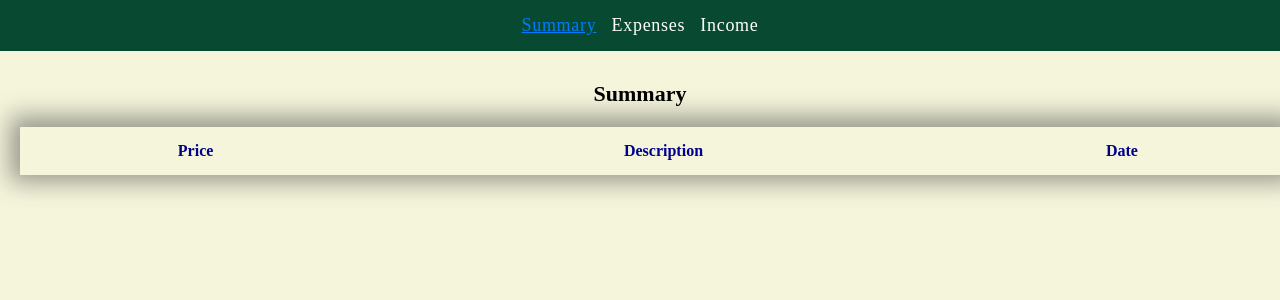
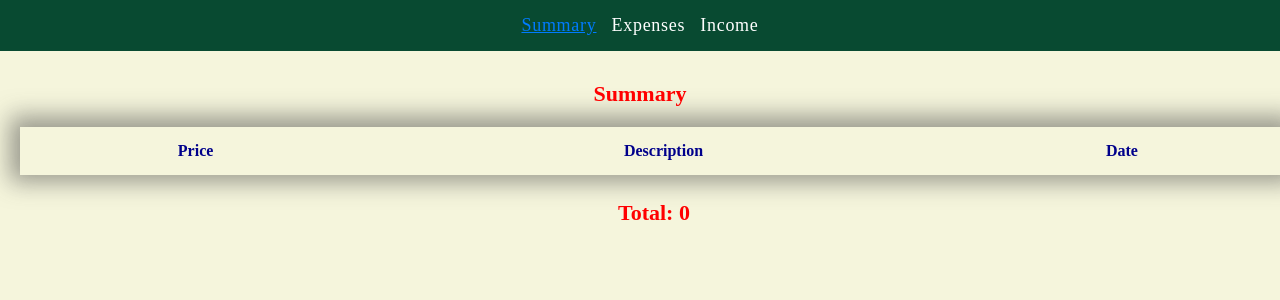
Before and after one commit to ToyEye/money-counter, a React (Vite) app: page / in a window 1280 px wide. Shown: the top 300 px of the page. Built offline with nearby package versions, Linux system fonts and the light colour scheme.

Commit message:
add total, replace forms

```diff
--- a/src/components/FinanceRow/FinanceRow.tsx
+++ b/src/components/FinanceRow/FinanceRow.tsx
@@ -4,7 +4,7 @@ import { MdOutlineChangeCircle, MdDeleteForever } from "react-icons/md";
 
 import { TableData, TableRow, BtnWrapper, Button } from "./FinanceRow.styled";
 import Modal from "../Modal/Modal";
-import ChangeForm from "../ChangeForm/ChangeForm";
+import ChangeForm from "../Form/ChangeForm/ChangeForm";
 
 import { deleteExpense } from "../../redux/money/reducer";
 import { IValues } from "../../types/types";
--- a/src/components/FinanceTable/FinanceTable.style.tsx
+++ b/src/components/FinanceTable/FinanceTable.style.tsx
@@ -9,6 +9,8 @@ export const Table = styled.table`
   box-shadow: -1px -2px 23px 9px rgba(71, 71, 71, 0.53);
   -webkit-box-shadow: -1px -2px 23px 9px rgba(71, 71, 71, 0.53);
   -moz-box-shadow: -1px -2px 23px 9px rgba(71, 71, 71, 0.53);
+
+  margin-bottom: 25px;
 `;
 
 export const TableHead = styled.thead``;
--- a/src/components/FinanceTable/FinanceTable.tsx
+++ b/src/components/FinanceTable/FinanceTable.tsx
@@ -1,6 +1,8 @@
 import FinanceRow from "../FinanceRow/FinanceRow";
+import { useEffect, useState } from "react";
 
 import Section from "../Section/Section";
+import { Heading } from "../Heading/Heading.styled";
 
 import {
   Table,
@@ -16,9 +18,33 @@ import { IValues, TType } from "../../types/types";
 import useReduxState from "../../hooks/useReduxState";
 
 const FinanceTable = ({ type }: TType) => {
+  const [count, setCount] = useState(0);
+
   const account = useReduxState(type);
 
   const sort = sortForDate(account);
+
+  useEffect(() => {
+    const sortMoney = (type: string): number => {
+      return account
+        .filter((t) => t.type === type)
+        .map((t) => t.price)
+        .reduce((sum, mon) => sum + Number(mon), 0);
+    };
+
+    if (type === "summary") {
+      const expressMoney = sortMoney("expenses");
+
+      const incomeMoney = sortMoney("income");
+
+      setCount(incomeMoney - expressMoney);
+    } else {
+      const count = account
+        .map((t) => t.price)
+        .reduce((sum, t) => sum + Number(t), 0);
+      setCount(count);
+    }
+  }, [account, type]);
 
   return (
     <Section>
@@ -42,6 +68,9 @@ const FinanceTable = ({ type }: TType) => {
           })}
         </TableBody>
       </Table>
+      <Heading as="h1" className={type} count={count > 0 ? true : false}>
+        Total: <span>{count}</span>
+      </Heading>
     </Section>
   );
 };
--- a/src/components/Heading/Heading.styled.tsx
+++ b/src/components/Heading/Heading.styled.tsx
@@ -3,6 +3,7 @@ import styled from "styled-components";
 interface HeadingProps {
   as?: keyof JSX.IntrinsicElements;
   color?: string;
+  count?: boolean;
 }
 
 export const Heading = styled((props: HeadingProps) => props.as || "h2")`
@@ -13,6 +14,10 @@ export const Heading = styled((props: HeadingProps) => props.as || "h2")`
 
   color: ${(props) => props.color || "black"};
 
+  &.summary {
+    color: ${(props) => (props.count ? "green" : "red")};
+  }
+
   &.expenses {
     color: red;
   }
--- a/src/components/MoneyCounter/MoneyCounter.tsx
+++ b/src/components/MoneyCounter/MoneyCounter.tsx
@@ -1,4 +1,4 @@
-import Form from "../Form/Form";
+import Form from "../Form/AddForm/Form";
 
 import { Heading } from "../Heading/Heading.styled";
 import FinanceTable from "../FinanceTable/FinanceTable";
```
Also changed, not shown: src/components/Form/AddForm/Form.tsx (renamed from src/components/Form/Form.tsx, +5 -5 lines), src/components/Form/ChangeForm/ChangeForm.tsx (renamed from src/components/ChangeForm/ChangeForm.tsx, +4 -4 lines), src/components/Form/AddForm/Form.styled.tsx (renamed from src/components/Form/Form.styled.tsx), src/components/Form/ChangeForm/ChangeForm.styled.tsx (renamed from src/components/ChangeForm/ChangeForm.styled.tsx).
